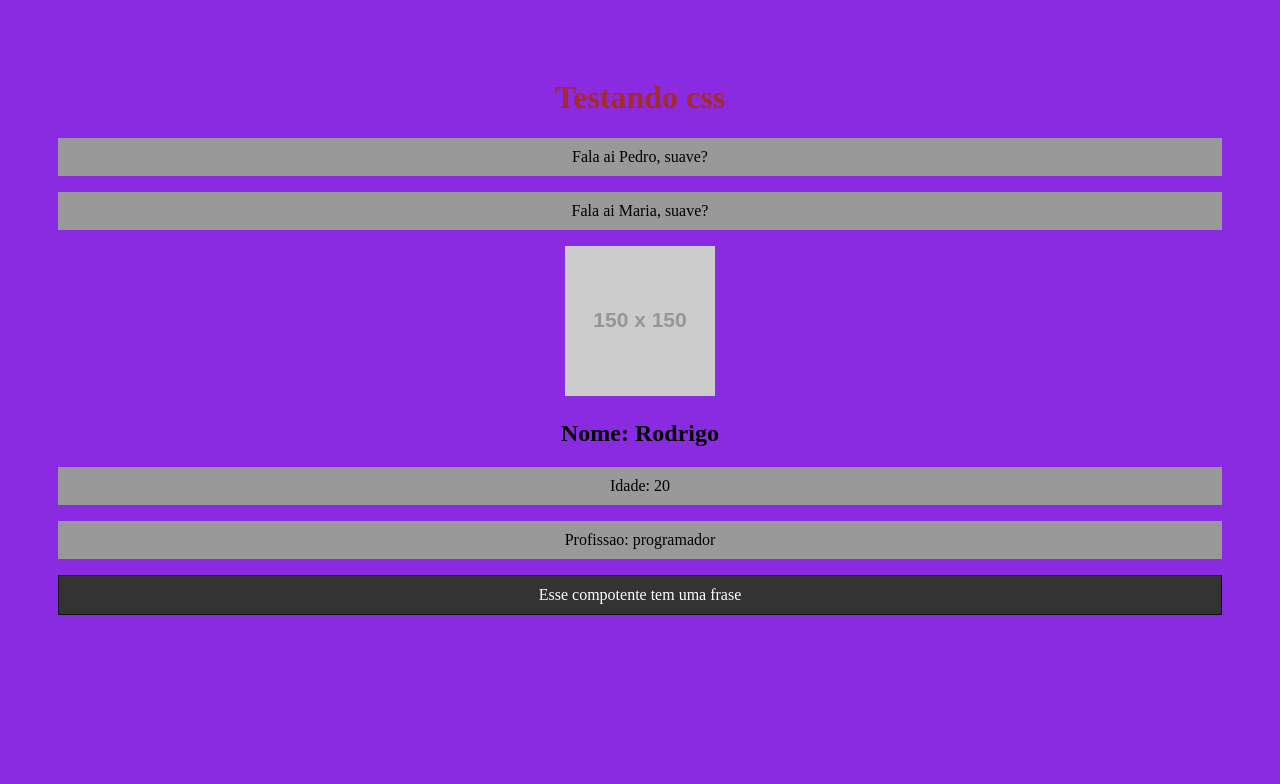
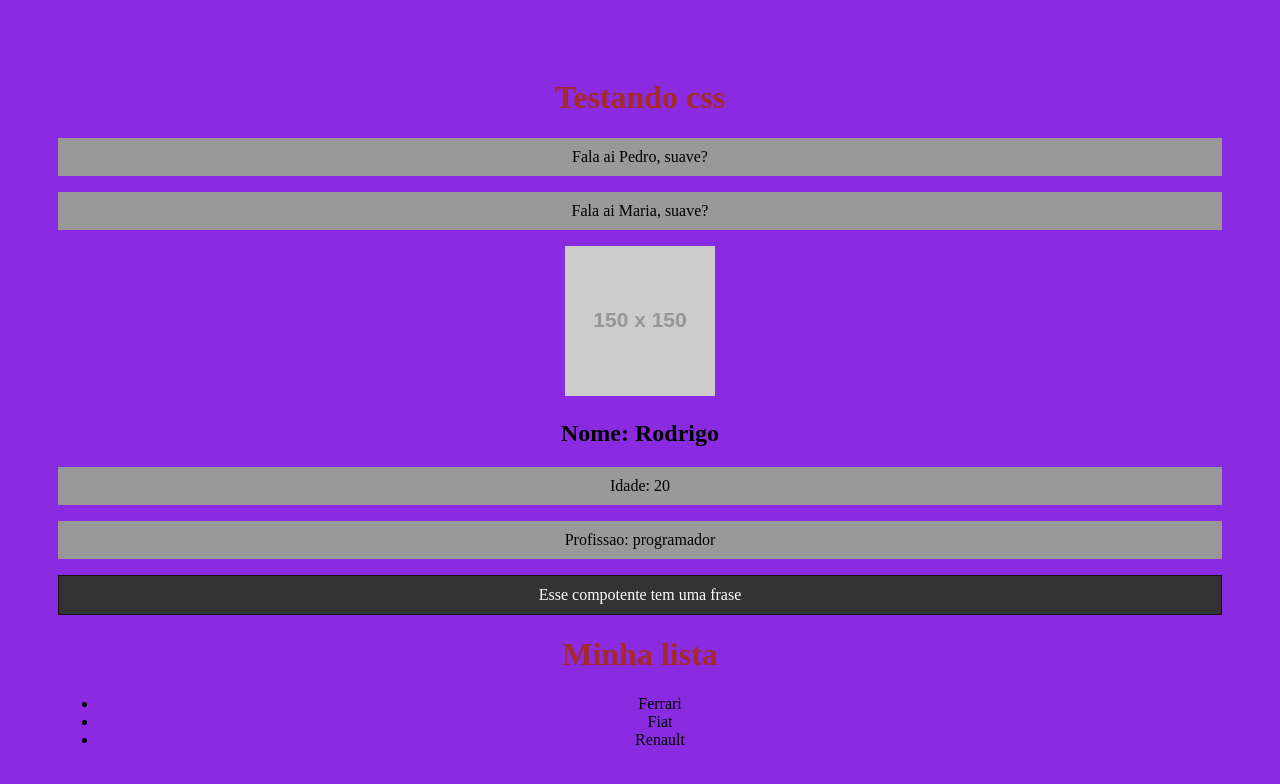
Before and after one commit to 1PedroCoelho/Projeto-React, a React (Create React App) app in the folder meu-projeto/: page / in a window 1280 px wide. Shown: the top 784 px of the page. Built offline with nearby package versions, Linux system fonts and the light colour scheme.

Commit message:
Aula 07 Fragments

```diff
--- a/meu-projeto/src/App.js
+++ b/meu-projeto/src/App.js
@@ -4,6 +4,7 @@
 import SayMyName from './components/SayMyName';
 import Pessoa from './components/Pessoa';
 import Frase from './components/Frase';
+import List from './components/List'
 
 function App() {
   const nome = "Maria"
@@ -19,6 +20,7 @@
         profissao="programador"
         foto="https://via.placeholder.com/150" />
       <Frase/>
+      <List/>
     </div>
   );
 }
--- /dev/null
+++ b/meu-projeto/src/components/Item.js
@@ -0,0 +1,8 @@
+function Item(props){
+    return(
+        <>
+            <li>{props.marca}</li>
+        </>
+    )
+}
+export default Item
--- /dev/null
+++ b/meu-projeto/src/components/List.js
@@ -0,0 +1,14 @@
+import Item from './Item.js'
+function List(){
+ return(
+    <>
+        <h1>Minha lista</h1>
+        <ul>
+            <Item marca="Ferrari" />
+            <Item marca="Fiat"/>
+            <Item marca="Renault"/>
+        </ul>
+    </>
+ )
+}
+export default List
--- a/meu-projeto/src/index.css
+++ b/meu-projeto/src/index.css
@@ -1,5 +1,6 @@
 body {
   padding: 50px;
+  padding-bottom: 500px;
   background-color:blueviolet;
 }
 h1{
```
